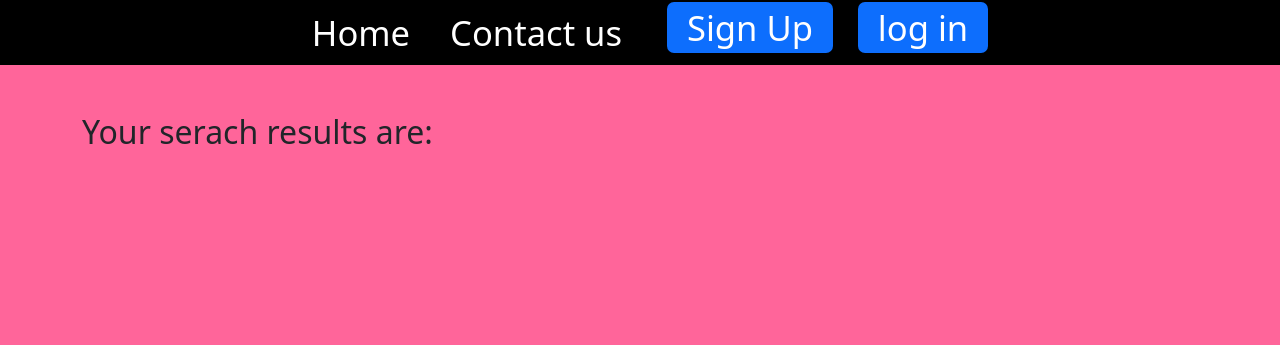
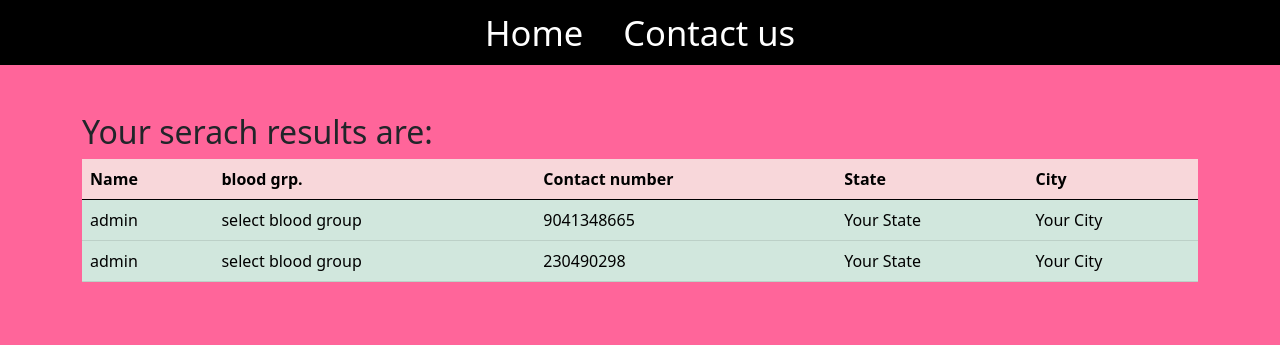
Before and after one commit to gidetesting/blood-donors, a Django app: template Blood_doner/templates/search.html in a window 1280 px wide. Shown: the top 345 px of the page. Run offline with Django 4.2, Linux system fonts and the light colour scheme; the template is opened without the code that fills it: values that come from a table or form of the project are taken from there, others are empty; data comes from the database, SQL or seed files in the repository; both versions use the stored data as it was after the commit.

Commit message:
almost everything is eorking

```diff
--- a/Blood_doner/templates/search.html
+++ b/Blood_doner/templates/search.html
@@ -10,8 +10,14 @@
 
     <title>search results</title>
     <style>
+        *{
+            overflow-x: hidden;
+        }
         body{
             background-color: rgba(255, 0, 89, 0.603);
+        }
+        h2{
+            overflow-y: hidden;
         }
         nav {
             background-color: black;
@@ -42,6 +48,9 @@
             margin-bottom: 10px;
             margin-left: 1.95vw;
         }
+        #uper_context td{
+            font-weight: 650;
+        }
         @media (max-width: 1350px) {
             nav>a {
                 font-size: 2.7vw;
@@ -70,24 +79,28 @@
             nav>a{
                 font-size: 5vw;
             }
+        }
+        @media (max-width: 390px) {
+            td{
+                font-size: 12px;
+            }
+        }
+        @media (max-width: 333px) {
+            td{
+                font-size: 10px;
+            }
+        }
 
-        }
     </style>
   </head>
   <body>
     <nav>
         <a href="/">Home</a>
         <a href="/contact">Contact us</a>
-        {% if user.is_authenticated %}
-        <h3>Welcome {{user.username}}</h3>
-        {% else %}
-        <a id="sign" href="/signup" role="button" class="bnt btn-primary">Sign Up</a>
-        <a id="sign" href="/login" role="button" class="bnt btn-primary">log in</a>
-        {% endif %}
     </nav>
     <div class="container my-5">
     <h2>Your serach results are:</h2>
-    {% for doner in total %}
+    {% comment %} {% for doner in donors %}
     <div class="card my-3" >
         <div class="card-header my-2">
            <h5> By <i>{{doner.user_name}}</i>&nbsp;&nbsp;&nbsp;&nbsp;<sup>{{doner.timestamp}}</sup></h5>
@@ -100,8 +113,29 @@
           <li class="list-group-item">City&nbsp;&nbsp; :&nbsp;&nbsp; <b>{{doner.city}}</b></li>
         </ul>
       </div>
-      {% endfor %}
-    </div>
+      {% endfor %}    {% endcomment %}
+      <table  class="table table-danger">
+          <tbody>
+              <tr id="uper_context">
+                  <td>Name</td>
+                  <td>blood grp.</td>
+                  <td>Contact number</td>
+                  <td>State</td>
+                  <td>City</td>
+                </tr>
+            </tbody>
+            <tbody class="table table-success">
+        {% for doner in donors %}
+          <tr class="donor_info">
+            <td>{{doner.user_name}}</td>
+            <td>{{doner.blood_group}}</td>
+            <td>{{doner.contact_no}}</td>
+            <td>{{doner.state}}</td>
+            <td>{{doner.city}}</td>
+          </tr>
+          {% endfor %}
+        </tbody>
+      </table>
     <script src="https://cdn.jsdelivr.net/npm/bootstrap@5.0.2/dist/js/bootstrap.bundle.min.js" integrity="sha384-MrcW6ZMFYlzcLA8Nl+NtUVF0sA7MsXsP1UyJoMp4YLEuNSfAP+JcXn/tWtIaxVXM" crossorigin="anonymous"></script>
   </body>
 </html>
--- a/Blood_doner/templates/signup.html
+++ b/Blood_doner/templates/signup.html
@@ -7,6 +7,7 @@
 
     <!-- Bootstrap CSS -->
     <link href="https://cdn.jsdelivr.net/npm/bootstrap@5.0.2/dist/css/bootstrap.min.css" rel="stylesheet" integrity="sha384-EVSTQN3/azprG1Anm3QDgpJLIm9Nao0Yz1ztcQTwFspd3yD65VohhpuuCOmLASjC" crossorigin="anonymous">
+    <link href="https://fonts.googleapis.com/icon?family=Material+Icons" rel="stylesheet"
 
     <title>Sign up </title>
     <style>
@@ -32,7 +33,7 @@
         <form action="/signup" method="post">{% csrf_token %}
             <h2>Be Our User</h2>
             <div class="col-md-4">
-              <label for="fname" class="form-label">Username(dnonor's name)</label>
+              <label for="fname" class="form-label">Username(donor's name)</label>
               <input type="text" class="form-control" id="fname" name="fname" required>
             </div>
 
```
Also changed, not shown: Blood_doner/home/views.py (+11 -5 lines), Blood_doner/templates/index.html (+15 -10 lines), Blood_doner/db.sqlite3.
